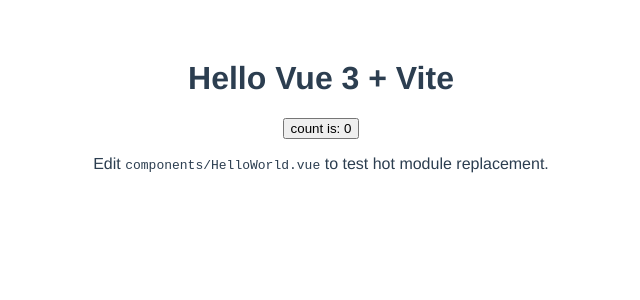
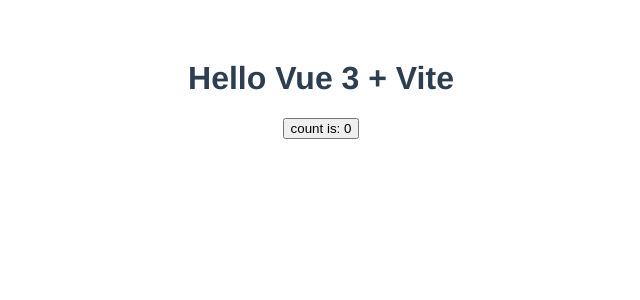
Before and after one commit to chzzytool/chzzytool.github.io, a Vue app: page / in a window 1280 px wide. Shown: the top 300 px of the page, without its empty margins (319-959 px from the left). Built offline with nearby package versions, Linux system fonts and the light colour scheme.

Commit message:
修改内容测试

```diff
--- a/src/components/HelloWorld.vue
+++ b/src/components/HelloWorld.vue
@@ -10,12 +10,7 @@
 
 <template>
   <h1>{{ msg }}</h1>
-
   <button type="button" @click="count++">count is: {{ count }}</button>
-  <p>
-    Edit
-    <code>components/HelloWorld.vue</code> to test hot module replacement.
-  </p>
 </template>
 
 <style scoped>
--- a/vite.config.js
+++ b/vite.config.js
@@ -4,4 +4,13 @@
 // https://vitejs.dev/config/
 export default defineConfig({
   plugins: [vue()],
+  //本地运行配置，以及反向代理配置
+  server: {
+    host: "localhost",
+    https: false, //是否启用 http 2
+    cors: true, //为开发服务器配置 CORS , 默认启用并允许任何源
+    open: true, //服务启动时自动在浏览器中打开应用
+    port: "9030",
+    // strictPort: false, //设为true时端口被占用则直接退出，不会尝试下一个可用端口
+  },
 });
```
Also changed, not shown: 1 other file (tests, documents, lock files or other folders).
